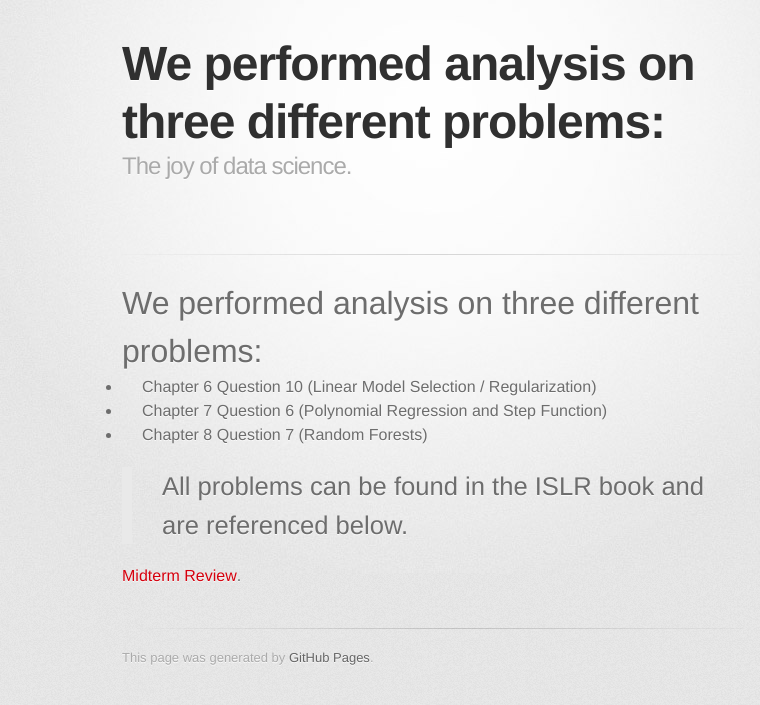
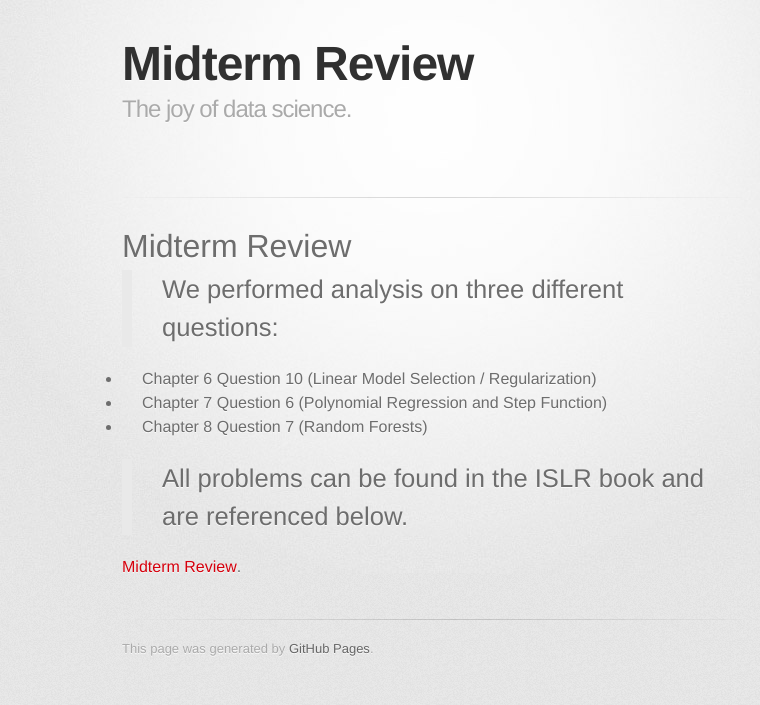
Before and after one commit to kylesoler1/kylesoler1.github.io, a Jekyll site: the page built from index.md, in a window 1280 px wide. Shown: the top 705 px of the page, without its empty margins (208-968 px from the left). Built offline with Jekyll 4.4.1, drawn with Linux system fonts in a browser that asks for light colours; some web fonts are replaced; our own code applies the rules of GitHub Pages for plain Markdown files.

Commit message:
Update index.md

```diff
--- a/index.md
+++ b/index.md
@@ -1,6 +1,7 @@
 
-# We performed analysis on three different problems:
+# Midterm Review
 
+> We performed analysis on three different questions:
 
 - Chapter 6 Question 10 (Linear Model Selection / Regularization)
 - Chapter 7 Question 6 (Polynomial Regression and Step Function)
```
